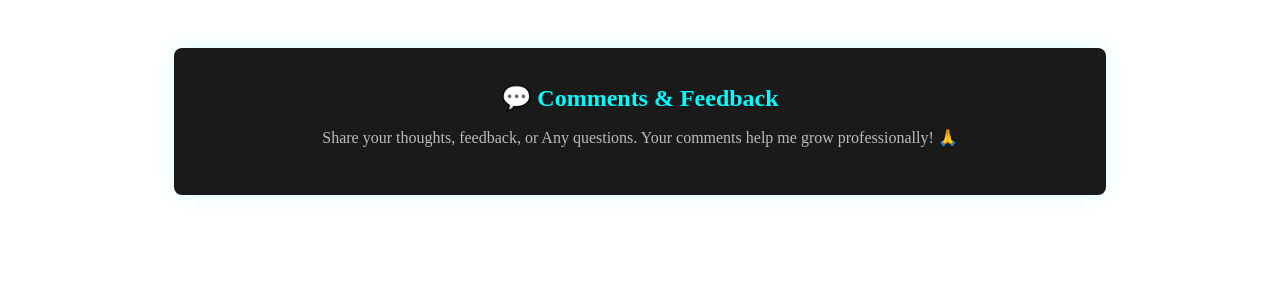
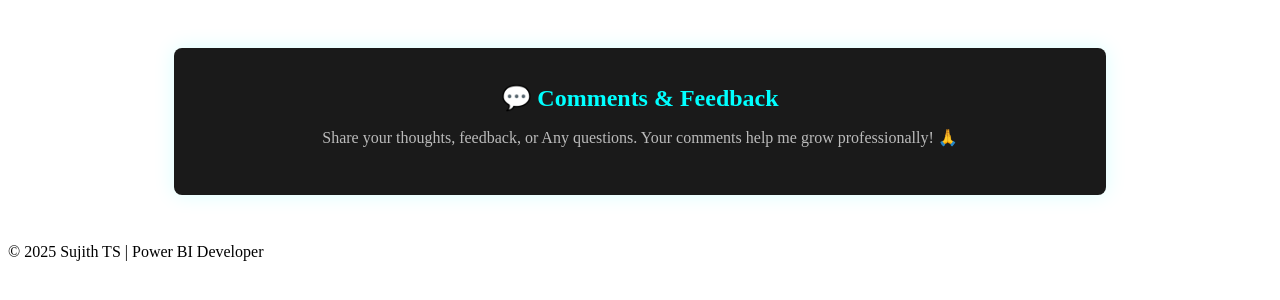
Before and after one commit to Sujithts12/Sujith_siddarth_portfolio, a plain HTML site: page docs/index.html in a window 1280 px wide. Drawn offline with Linux system fonts and the light colour scheme.

Commit message:
Update index.html

```diff
--- a/docs/index.html
+++ b/docs/index.html
@@ -22,3 +22,9 @@
           async>
   </script>
 </section>
+</main>
+<footer>
+  &copy; 2025 Sujith TS | Power BI Developer
+</footer>
+</body>
+</html>
```
